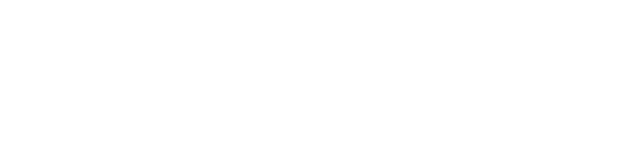
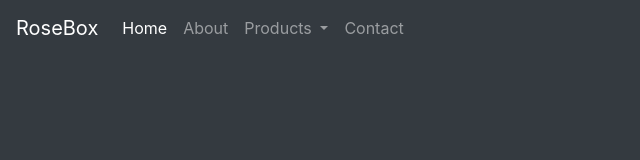
Before and after one commit to finnmrose/CS11001-twentyfour, a plain HTML site: page docs/index.html in a window 1280 px wide. Shown: the whole page, without its empty margins (0-640 px from the left). Drawn offline with nearby package versions, Linux system fonts and the light colour scheme.

Commit message:
added navbar

```diff
--- a/docs/index.html
+++ b/docs/index.html
@@ -3,7 +3,36 @@
     <head>
         <link rel="stylesheet" href="https://cdn.jsdelivr.net/npm/bootstrap@4.1.3/dist/css/bootstrap.min.css" integrity="sha384-MCw98/SFnGE8fJT3GXwEOngsV7Zt27NXFoaoApmYm81iuXoPkFOJwJ8ERdknLPMO" crossorigin="anonymous">
     </head>
-    <body>
+    <body class="bg-dark">
+        <nav class="navbar navbar-expand-lg navbar-dark bg-dark">
+            <a class="navbar-brand" href="#">RoseBox</a>
+            <button class="navbar-toggler" type="button" data-toggle="collapse" data-target="#navbarSupportedContent" aria-controls="navbarSupportedContent" aria-expanded="false" aria-label="Toggle navigation">
+              <span class="navbar-toggler-icon"></span>
+            </button>
+
+            <div class="collapse navbar-collapse" id="navbarSupportedContent">
+              <ul class="navbar-nav mr-auto">
+                <li class="nav-item active">
+                  <a class="nav-link" href="#">Home<span class="sr-only">(current)</span></a>
+                </li>
+                <li class="nav-item">
+                  <a class="nav-link" href="#">About</a>
+                </li>
+                <li class="nav-item dropdown">
+                  <a class="nav-link dropdown-toggle" href="#" id="navbarDropdown" role="button" data-toggle="dropdown" aria-haspopup="true" aria-expanded="false">
+                    Products
+                  </a>
+                  <div class="dropdown-menu" aria-labelledby="navbarDropdown">
+                    <a class="dropdown-item" href="#">RoseBox</a>
+                    <a class="dropdown-item" href="#">Keycaps</a>
+                  </div>
+                </li>
+                <li class="nav-item">
+                  <a class="nav-link" href="#">Contact</a>
+                </li>
+              </ul>
+            </div>
+          </nav>
 
 
 
```
